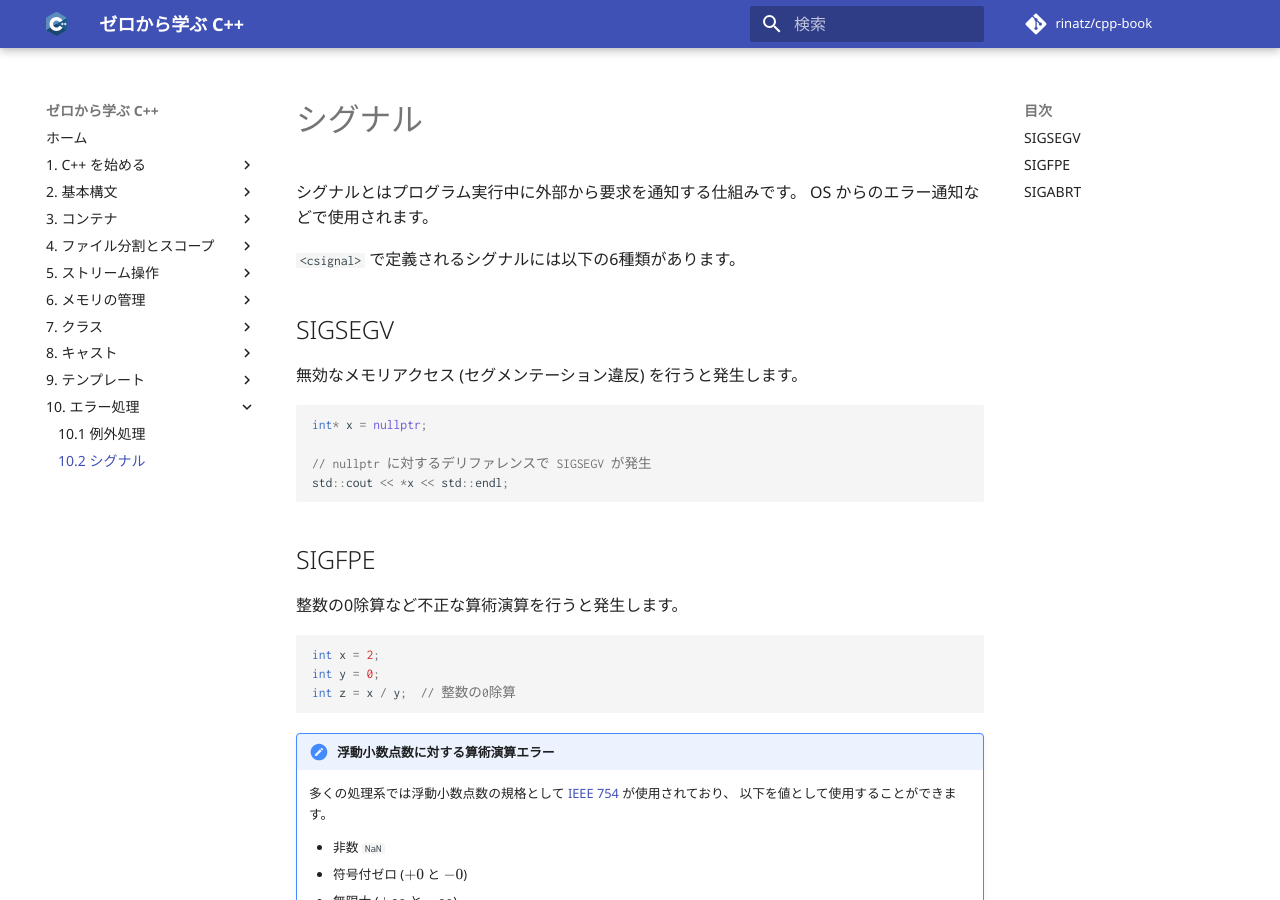
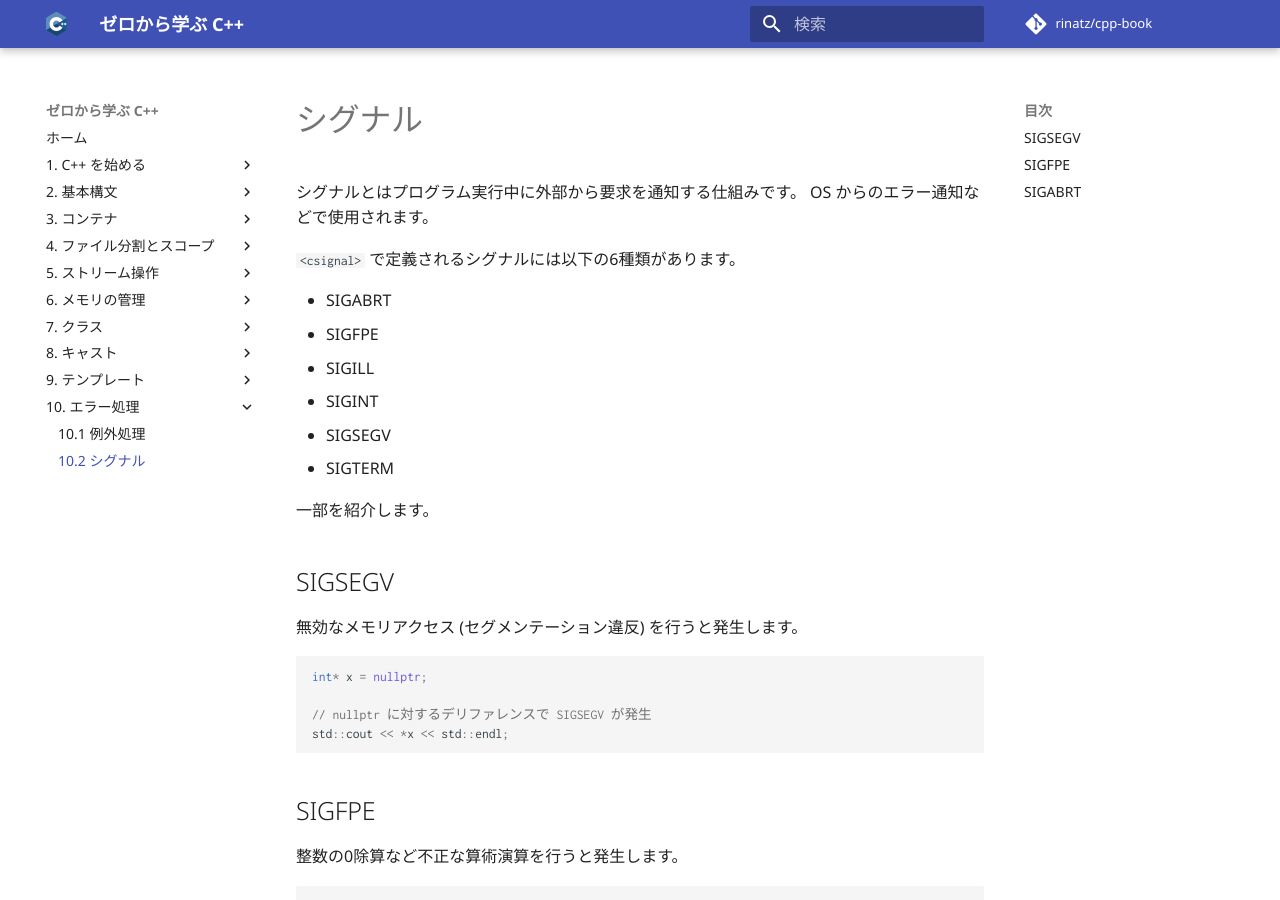
Before and after one commit to rinatz/cpp-book, an MkDocs documentation site: the page built from docs/ch10-02-signals.md, in a window 1280 px wide and 900 px high. Built offline with MkDocs 1.6.1 and Material for MkDocs 9.7.7, drawn with Linux system fonts in a browser that asks for light colours; formulas are drawn with MathJax 3; comment, search, counter and statistics services are not loaded.

Commit message:
Add list of signals defined in <csignal>

```diff
--- a/docs/ch10-02-signals.md
+++ b/docs/ch10-02-signals.md
@@ -4,6 +4,15 @@
 OS からのエラー通知などで使用されます。
 
 `<csignal>` で定義されるシグナルには以下の6種類があります。
+
+* SIGABRT
+* SIGFPE
+* SIGILL
+* SIGINT
+* SIGSEGV
+* SIGTERM
+
+一部を紹介します。
 
 ## SIGSEGV
 
```
Also changed, not shown: other parts of docs/ch10-02-signals.md (+0 -6 lines).
